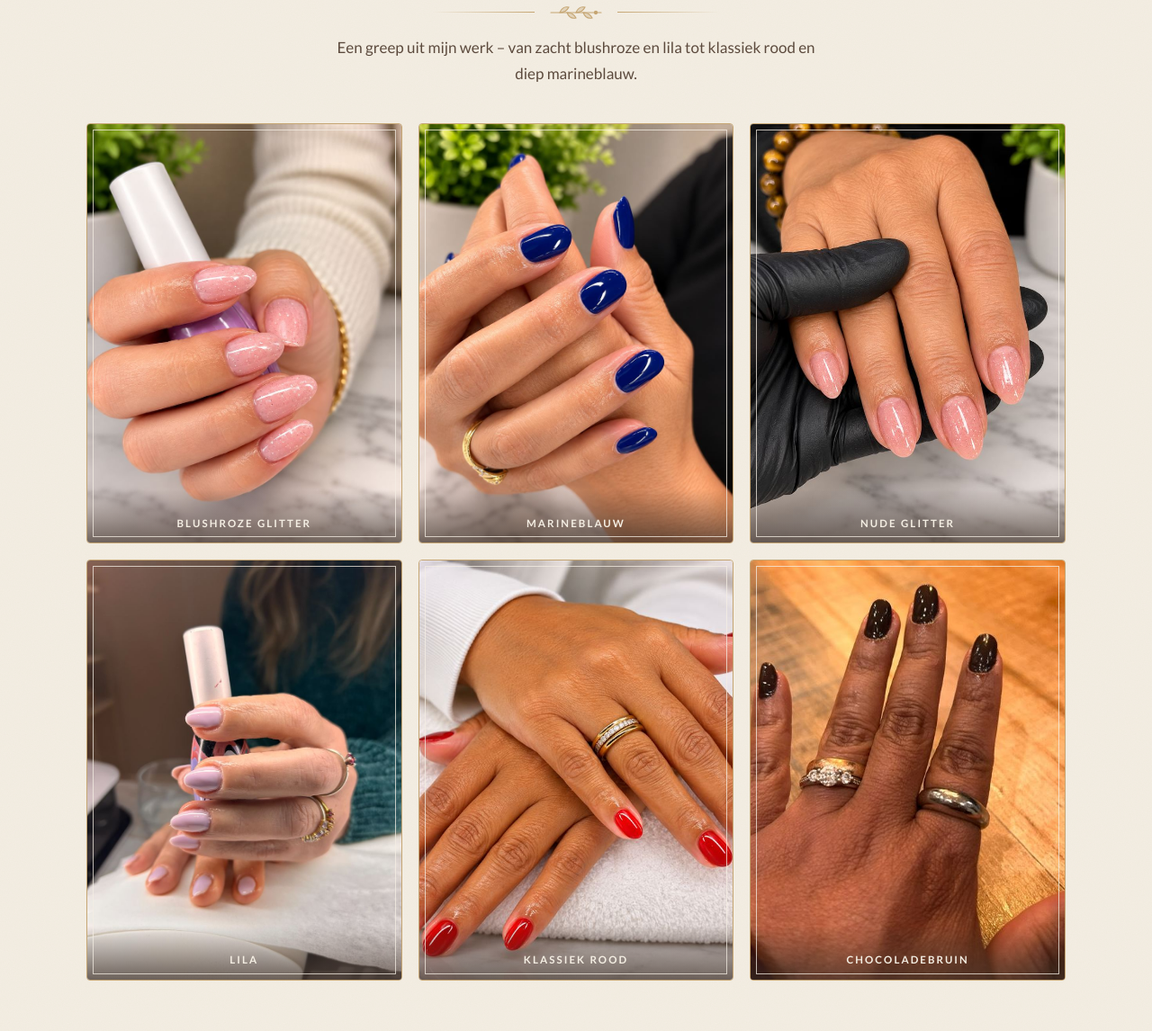
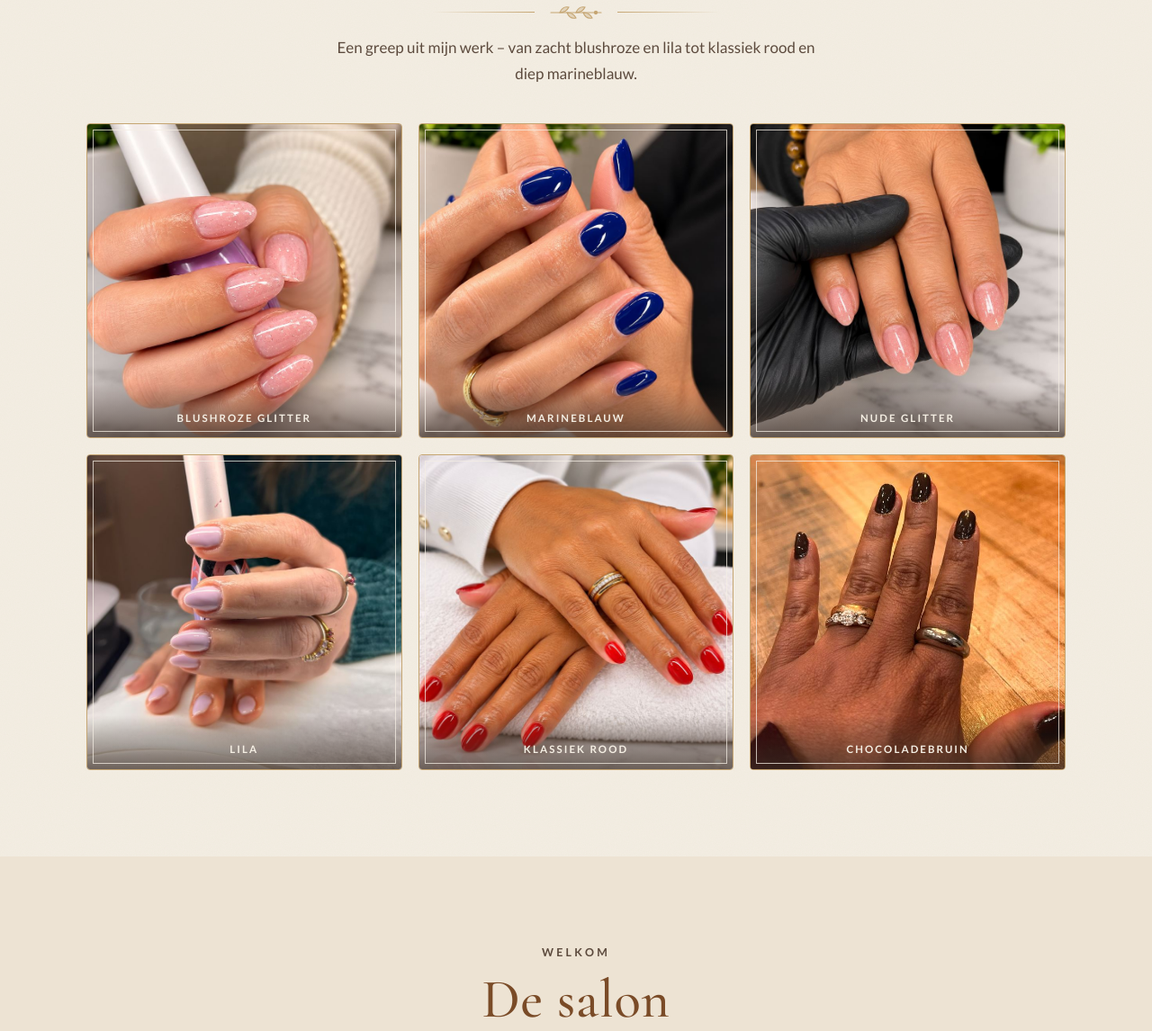
Before and after one commit to kinma632/belladona, a plain HTML site: page behandelingen.html in a window 1280 px wide. Shown: the part 1680-2826 px from the top of the page at 90% size. Drawn offline with nearby package versions, Linux system fonts and the light colour scheme.

Commit message:
Galerij: vierkante foto's en nagels gecentreerd
Co-Authored-By: Claude Opus 5.5 <noreply@anthropic.com>

```diff
--- a/behandelingen.html
+++ b/behandelingen.html
@@ -162,12 +162,12 @@
       <p>Een greep uit mijn werk – van zacht blushroze en lila tot klassiek rood en diep marineblauw.</p>
     </div>
     <div class="gallery">
-      <figure class="reveal" tabindex="0"><img src="img/galerij-blushroze-glitter.jpg" width="800" height="1067" loading="lazy" alt="Glanzende blushroze manicure met fijne glitter op amandelvormige nagels"><figcaption>Blushroze glitter</figcaption></figure>
-      <figure class="reveal d1" tabindex="0"><img src="img/galerij-marineblauw.jpg" width="800" height="1067" loading="lazy" alt="Glanzende marineblauwe gellak op korte, ronde nagels"><figcaption>Marineblauw</figcaption></figure>
-      <figure class="reveal d2" tabindex="0"><img src="img/galerij-nude-glitter.jpg" width="800" height="875" loading="lazy" alt="Nude roze nagels met subtiele glitter en een glanzende afwerking"><figcaption>Nude glitter</figcaption></figure>
-      <figure class="reveal" tabindex="0"><img src="img/galerij-lila.jpg" width="800" height="1067" loading="lazy" alt="Zachte lila gellak op amandelvormige nagels"><figcaption>Lila</figcaption></figure>
-      <figure class="reveal d1" tabindex="0"><img src="img/galerij-rood.jpg" width="800" height="709" loading="lazy" alt="Glanzende rode gellak op ronde nagels, handen op een witte handdoek"><figcaption>Klassiek rood</figcaption></figure>
-      <figure class="reveal d2" tabindex="0"><img src="img/galerij-chocoladebruin.jpg" width="631" height="640" loading="lazy" alt="Glanzende chocoladebruine gellak op ronde nagels"><figcaption>Chocoladebruin</figcaption></figure>
+      <figure class="reveal" tabindex="0"><img src="img/galerij-blushroze-glitter.jpg" width="800" height="1067" loading="lazy" style="object-position:50% 62%" alt="Glanzende blushroze manicure met fijne glitter op amandelvormige nagels"><figcaption>Blushroze glitter</figcaption></figure>
+      <figure class="reveal d1" tabindex="0"><img src="img/galerij-marineblauw.jpg" width="800" height="1067" loading="lazy" style="object-position:50% 55%" alt="Glanzende marineblauwe gellak op korte, ronde nagels"><figcaption>Marineblauw</figcaption></figure>
+      <figure class="reveal d2" tabindex="0"><img src="img/galerij-nude-glitter.jpg" width="800" height="875" loading="lazy" style="object-position:50% 80%" alt="Nude roze nagels met subtiele glitter en een glanzende afwerking"><figcaption>Nude glitter</figcaption></figure>
+      <figure class="reveal" tabindex="0"><img src="img/galerij-lila.jpg" width="800" height="1067" loading="lazy" style="object-position:30% 72%" alt="Zachte lila gellak op amandelvormige nagels"><figcaption>Lila</figcaption></figure>
+      <figure class="reveal d1" tabindex="0"><img src="img/galerij-rood.jpg" width="800" height="709" loading="lazy" style="object-position:50% 60%" alt="Glanzende rode gellak op ronde nagels, handen op een witte handdoek"><figcaption>Klassiek rood</figcaption></figure>
+      <figure class="reveal d2" tabindex="0"><img src="img/galerij-chocoladebruin.jpg" width="631" height="640" loading="lazy" style="object-position:50% 25%" alt="Glanzende chocoladebruine gellak op ronde nagels"><figcaption>Chocoladebruin</figcaption></figure>
     </div>
   </div>
 </section>
--- a/css/style.css
+++ b/css/style.css
@@ -170,7 +170,7 @@ img.logo{border-radius:50%;object-fit:cover}
 /* ---------- Galerij ---------- */
 .gallery{display:grid;grid-template-columns:1fr;gap:16px;max-width:420px;margin:0 auto}
 @media (min-width:640px){.gallery{grid-template-columns:repeat(3,1fr);gap:18px;max-width:none}}
-.gallery figure{margin:0;position:relative;overflow:hidden;border-radius:var(--radius);aspect-ratio:3/4;border:1px solid var(--gold);background:var(--beige)}
+.gallery figure{margin:0;position:relative;overflow:hidden;border-radius:var(--radius);aspect-ratio:1/1;border:1px solid var(--gold);background:var(--beige)}
 .gallery figure::before{content:"";position:absolute;inset:6px;border:1px solid rgba(244,238,227,.75);z-index:1;pointer-events:none}
 .gallery figure > svg,.gallery figure > img{width:100%;height:100%;object-fit:cover;transition:transform .7s cubic-bezier(.2,.7,.2,1),filter .7s}
 .gallery figcaption{
```
